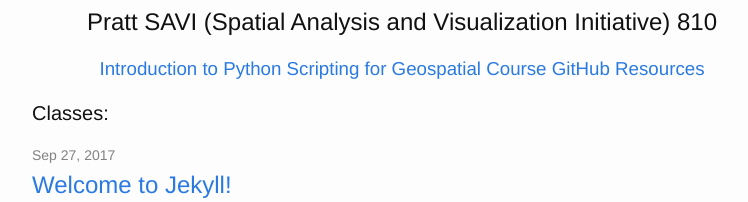
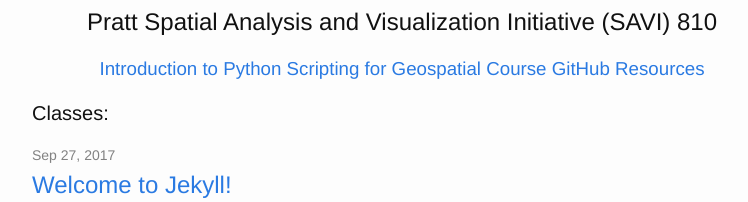
Before and after one commit to pratt-savi-810/pratt-savi-810.github.io, a Jekyll site: the page built from index.html, in a window 1280 px wide. Shown: the part 667-869 px from the top of the page, without its empty margins (238-986 px from the left). Built offline with Jekyll 4.4.1, drawn with Linux system fonts in a browser that asks for light colours.

Commit message:
change title

```diff
--- a/index.html
+++ b/index.html
@@ -11,7 +11,7 @@
   </br></br>
 
   <center>
-  <h2>Pratt SAVI (Spatial Analysis and Visualization Initiative) 810</h2>
+  <h2>Pratt Spatial Analysis and Visualization Initiative (SAVI) 810</h2>
   <h3><a href='https://github.com/pratt-savi-810/pratt-savi-810-2017-10' target='_blank'>Introduction to Python Scripting for Geospatial Course GitHub Resources</a></h3>
   </center>
 
```
